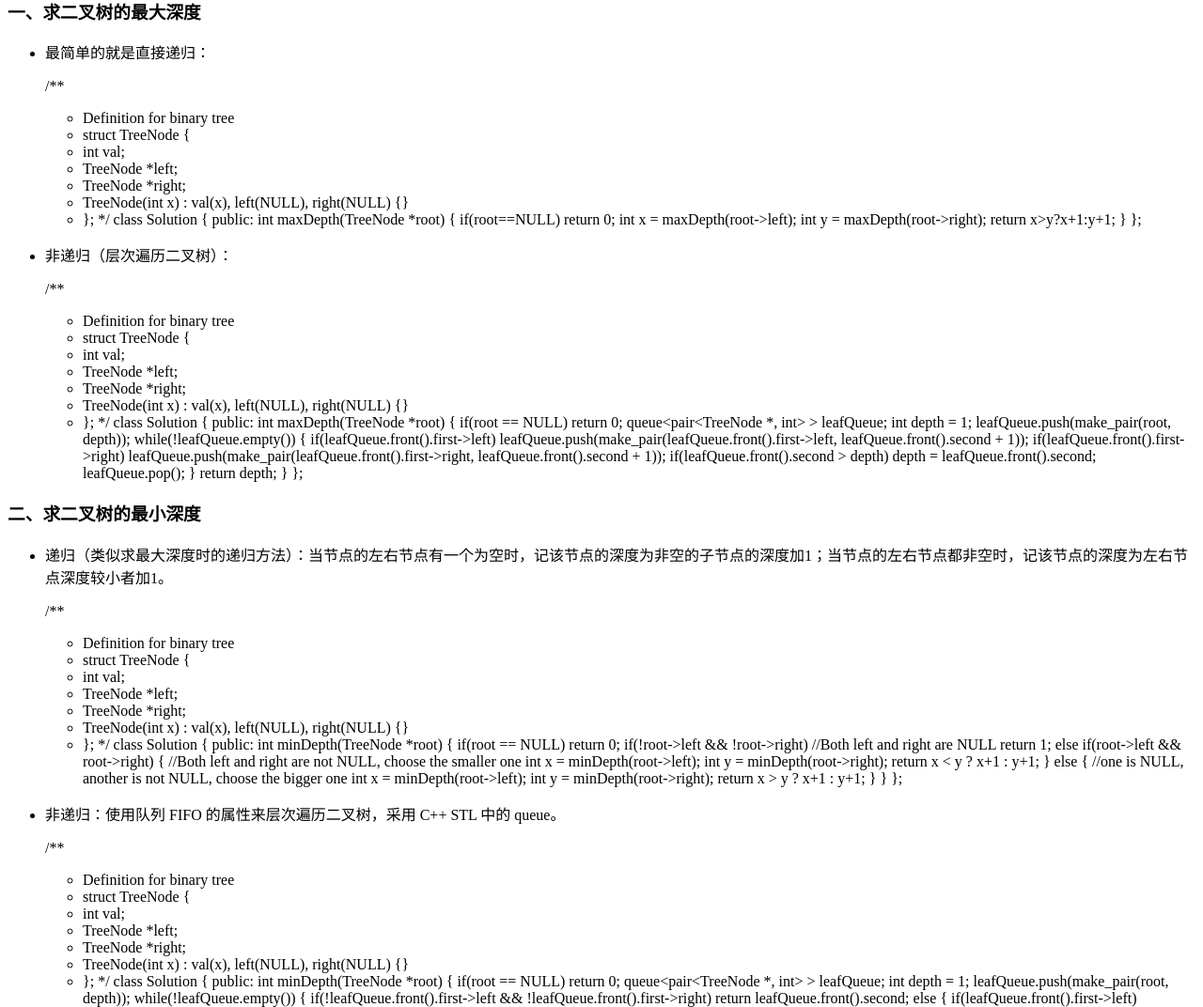
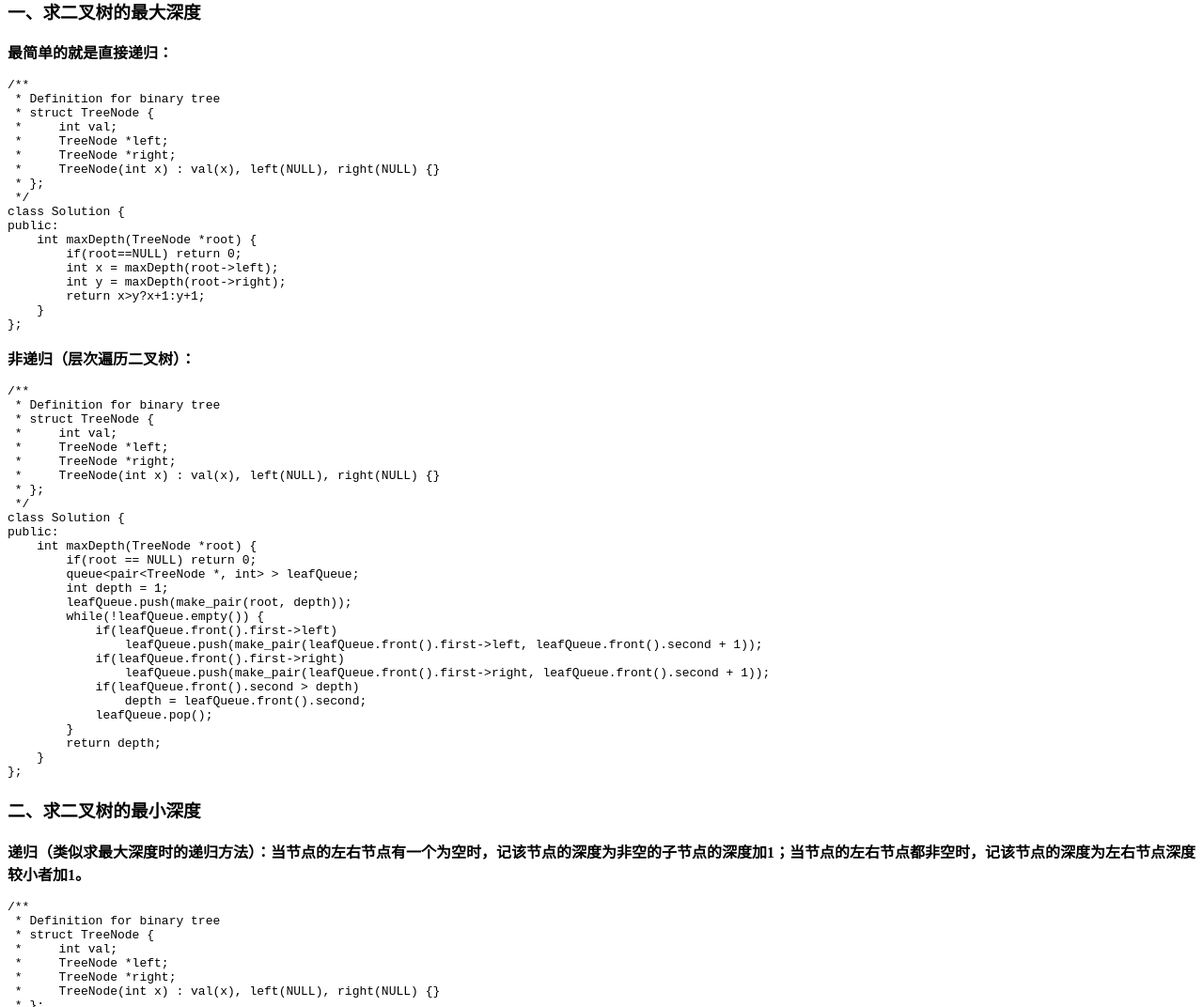
Before and after one commit to Wubin91/wubin91.github.com, a Jekyll site: the page built from _posts/2014-10-31-about-Tree.md, in a window 1280 px wide and 1400 px high. Shown: the part 328-1400 px from the top of the window at 94% size. Built offline with Jekyll 4.4.1, drawn with Linux system fonts in a browser that asks for light colours; nearby versions of some CDN libraries; library files that are not in the unit come from our copies; comment, search, counter and statistics services are not loaded; some of the changed text lies outside the part shown.

Commit message:
about-tree

```diff
--- a/_posts/2014-10-31-about-Tree.md
+++ b/_posts/2014-10-31-about-Tree.md
@@ -12,7 +12,7 @@ tag: [C++, algorithm]
 
 ###一、求二叉树的最大深度
 
-* 最简单的就是直接递归：
+**最简单的就是直接递归：**
 
 
     /**
@@ -35,7 +35,7 @@ tag: [C++, algorithm]
     };
 
 
-* 非递归（层次遍历二叉树）：
+**非递归（层次遍历二叉树）：**
 
 
     /**
@@ -70,7 +70,7 @@ tag: [C++, algorithm]
 
 ###二、求二叉树的最小深度
 
-* 递归（类似求最大深度时的递归方法）：当节点的左右节点有一个为空时，记该节点的深度为非空的子节点的深度加1；当节点的左右节点都非空时，记该节点的深度为左右节点深度较小者加1。
+**递归（类似求最大深度时的递归方法）：当节点的左右节点有一个为空时，记该节点的深度为非空的子节点的深度加1；当节点的左右节点都非空时，记该节点的深度为左右节点深度较小者加1。**
 
 
     /**
@@ -102,7 +102,7 @@ tag: [C++, algorithm]
     };
 
 
-* 非递归：使用队列 FIFO 的属性来层次遍历二叉树，采用 C++ STL 中的 queue。
+**非递归：使用队列 FIFO 的属性来层次遍历二叉树，采用 C++ STL 中的 queue。**
 
 
     /**
```
